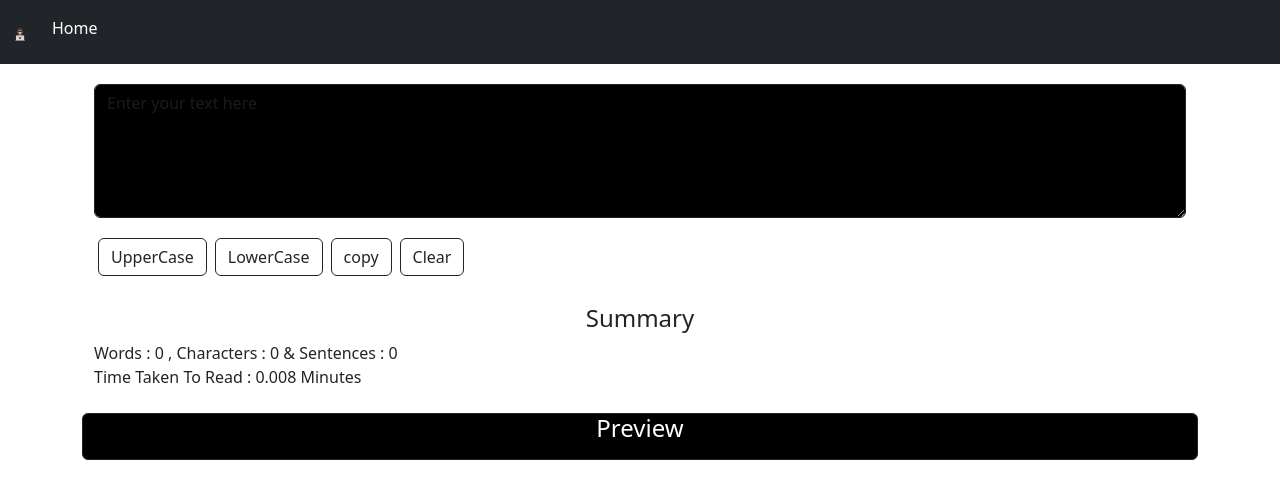
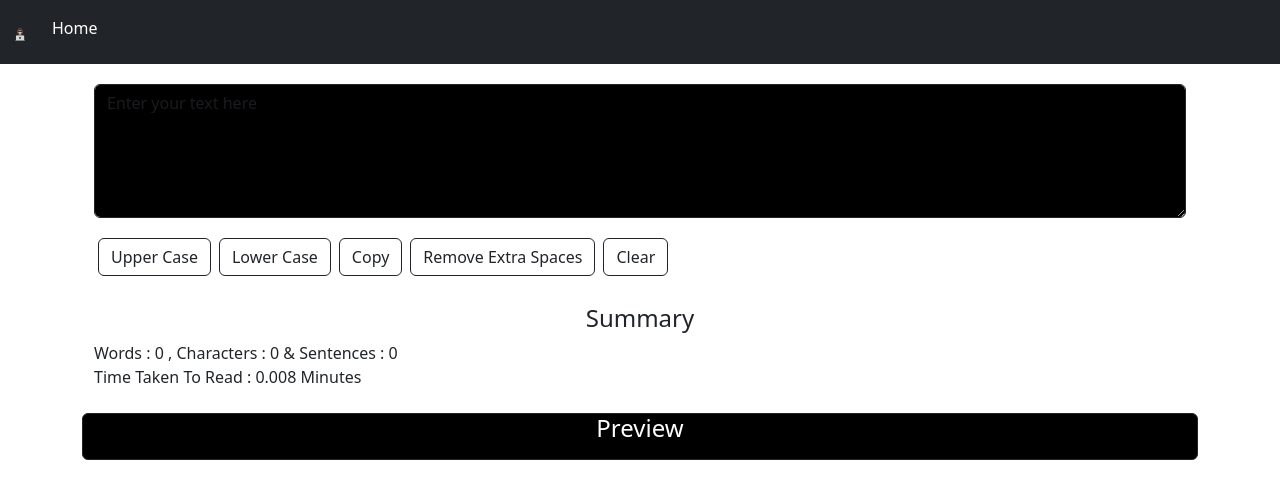
Before and after one commit to devdaim6/text-editor, a React (Create React App) app: page / in a window 1280 px wide. Shown: the top 498 px of the page. Built offline with nearby package versions, Linux system fonts and the light colour scheme.

Commit message:
Remove Spaces Function

```diff
--- a/src/components/Form.js
+++ b/src/components/Form.js
@@ -19,13 +19,10 @@
     //          console.log(count)
     //      }
     // }
-    // function textCaps(){
-    //     for(let i=0;i<text.length;i++){
-    //         if(text.split(" ")){
-    //         let a=text.split(" ").length;
-    //   setInput(text.charAt(a))}
-    // }
-    // }
+    const extraSpaces=()=>{
+        let newText=text.split(/[ ]+/);
+        setInput(newText.join(" "));
+    }
     const copy=()=>{
         let clip=document.getElementById("textBox")
         clip.select();
@@ -52,10 +49,10 @@
   <textarea className="form-control border border-dark  " style={myStyle} placeholder="Enter your text here" value={text} onChange={changeText} id="textBox"  col="3" rows="5"></textarea>
 </div>
 <div className="container">
-<button className="btn btn-outline-dark mx-1 my-1" onClick={handleUpperCase}>UpperCase</button>
-<button className="btn btn-outline-dark mx-1 my-1" onClick={handleLowerCase}>LowerCase</button>
-<button className="btn btn-outline-dark mx-1 my-1" onClick={copy}>copy</button>
-{/* <button className="btn btn-outline-dark mx-1 my-1" onClick={textCaps}>Capitalize</button> */}
+<button className="btn btn-outline-dark mx-1 my-1" onClick={handleUpperCase}>Upper Case</button>
+<button className="btn btn-outline-dark mx-1 my-1" onClick={handleLowerCase}>Lower Case</button>
+<button className="btn btn-outline-dark mx-1 my-1" onClick={copy}>Copy</button>
+<button className="btn btn-outline-dark mx-1 my-1" onClick={extraSpaces}>Remove Extra Spaces</button>
 <button className="btn btn-outline-dark mx-1 my-1" onClick={textClear}>Clear</button>
 </div>
 <div className="container my-4">
```
